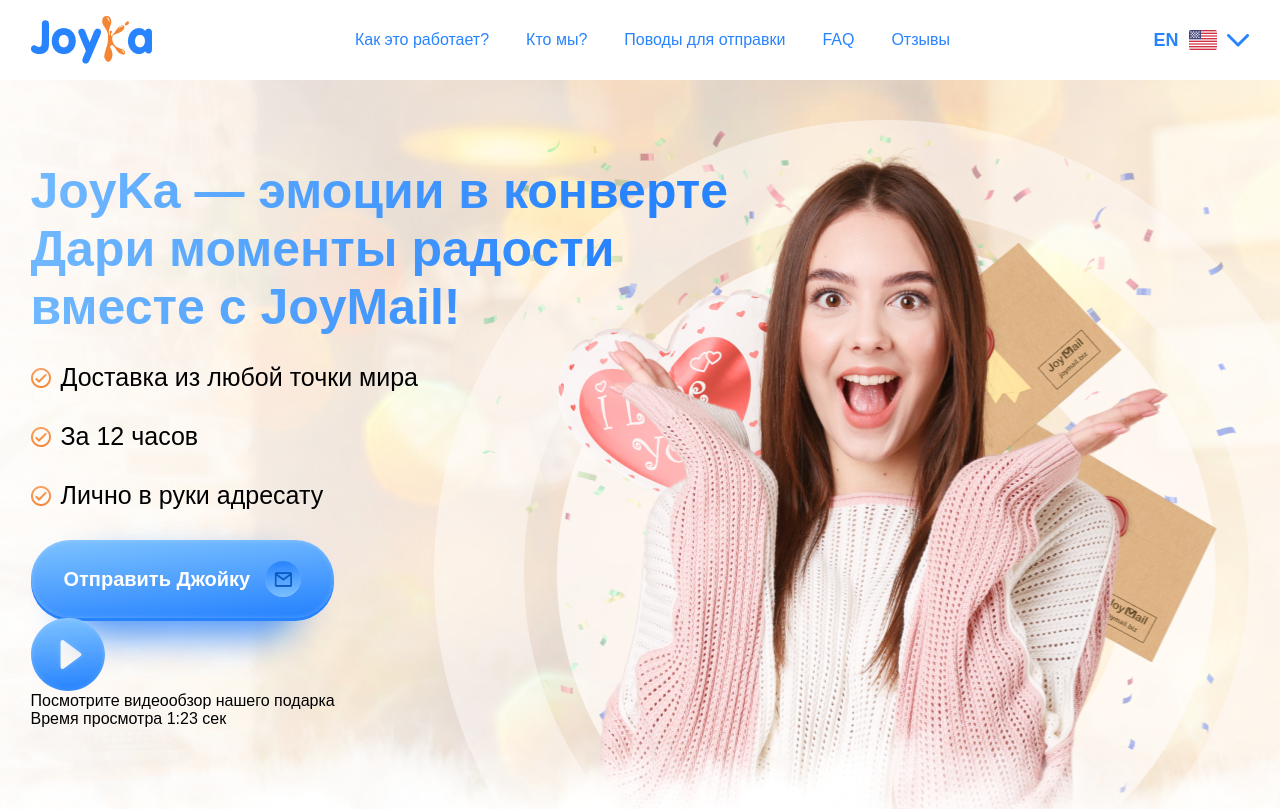
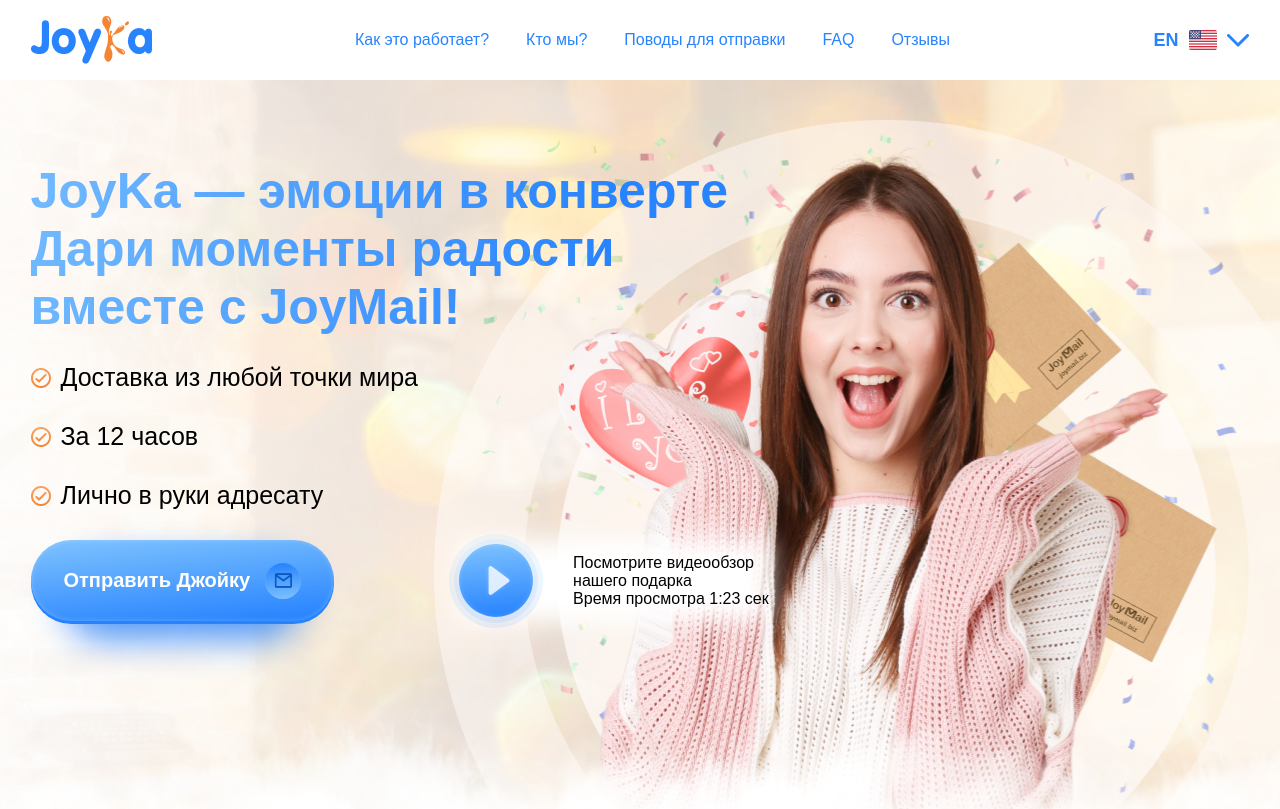
Before and after one commit to ageiwa/joyka-template-vue, a Vue app: page / in a window 1280 px wide. Shown: the top 809 px of the page. Built offline with nearby package versions, Linux system fonts and the light colour scheme.

Commit message:
Lined up the buttons in one line

```diff
--- a/src/components/Preview/style.scss
+++ b/src/components/Preview/style.scss
@@ -51,10 +51,65 @@
     }
 }
 
+.preview__btns-preview {
+    display: flex;
+}
+
+.btn-play-container {
+    margin-left: 125px;
+    width: 310px;
+    height: 81px;
+    display: flex;
+    align-items: center;
+    position: relative;
+
+    .btn-play-container__text {
+        padding-left: 40px;
+    }
+}
+
+.btn-play-container::before {
+    content: '';
+    width: 100%;
+    height: 100%;
+    background-color: #fff;
+    filter: blur(12px);
+    z-index: -1;
+    position: absolute;
+}
+
 .btn-play {
     width: 74px;
     height: 74px;
     cursor: pointer;
+    position: relative;
+    user-select: none;
+}
+
+.btn-play::before {
+    content: '';
+    left: calc(50% - (100% + 20px)/2);
+    top: calc(50% - (100% + 20px)/2);
+    border-radius: 50%;
+    width: calc(100% + 20px);
+    height: calc(100% + 20px);
+    background: linear-gradient(174.82deg, #7BC0FF 4.38%, #2783FE 96.06%);
+    opacity: 0.1;
+    position: absolute;
+    z-index: -1;
+}
+
+.btn-play::after {
+    content: '';
+    left: calc(50% - (100% + 10px)/2);
+    top: calc(50% - (100% + 10px)/2);
+    border-radius: 50%;
+    width: calc(100% + 10px);
+    height: calc(100% + 10px);
+    background: linear-gradient(174.82deg, #7BC0FF 4.38%, #2783FE 96.06%);
+    opacity: 0.1;
+    position: absolute;
+    z-index: -1;
 }
 
 .btn-play:hover path {
```
Also changed, not shown: src/components/Preview/Preview.vue (+0 -11 lines).
